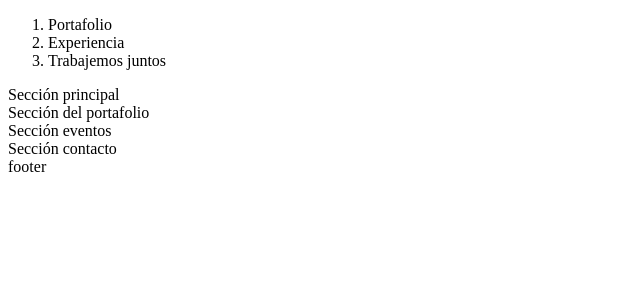
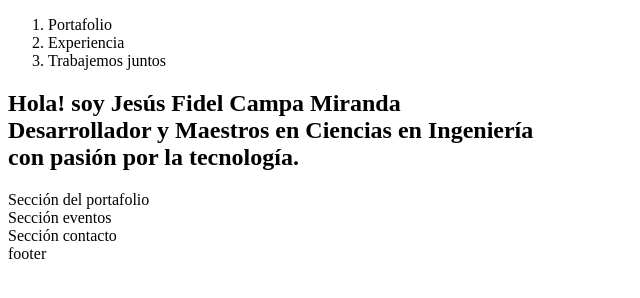
Before and after one commit to jfcampa/portafolio, a plain HTML site: page index.html in a window 1280 px wide. Shown: the whole page, without its empty margins (0-640 px from the left). Drawn offline with Linux system fonts and the light colour scheme.

Commit message:
Medio camino minuto 3 video8

```diff
--- a/index.html
+++ b/index.html
@@ -21,7 +21,11 @@
            </ol>
         </nav><!-- Una etiqueta de navegación-->
     </header>
-        <section>Sección principal</section>
+        <section>
+            <h1>Hola! soy <strong> Jesús Fidel Campa Miranda</strong> <br/> Desarrollador y
+                 Maestros en Ciencias en <strong> Ingeniería</strong> <br/>con pasión  por la tecnología.</h1>
+
+        </section>
         <section>Sección del portafolio</section>
         <section>Sección eventos</section>
         <section>Sección contacto</section>
```
